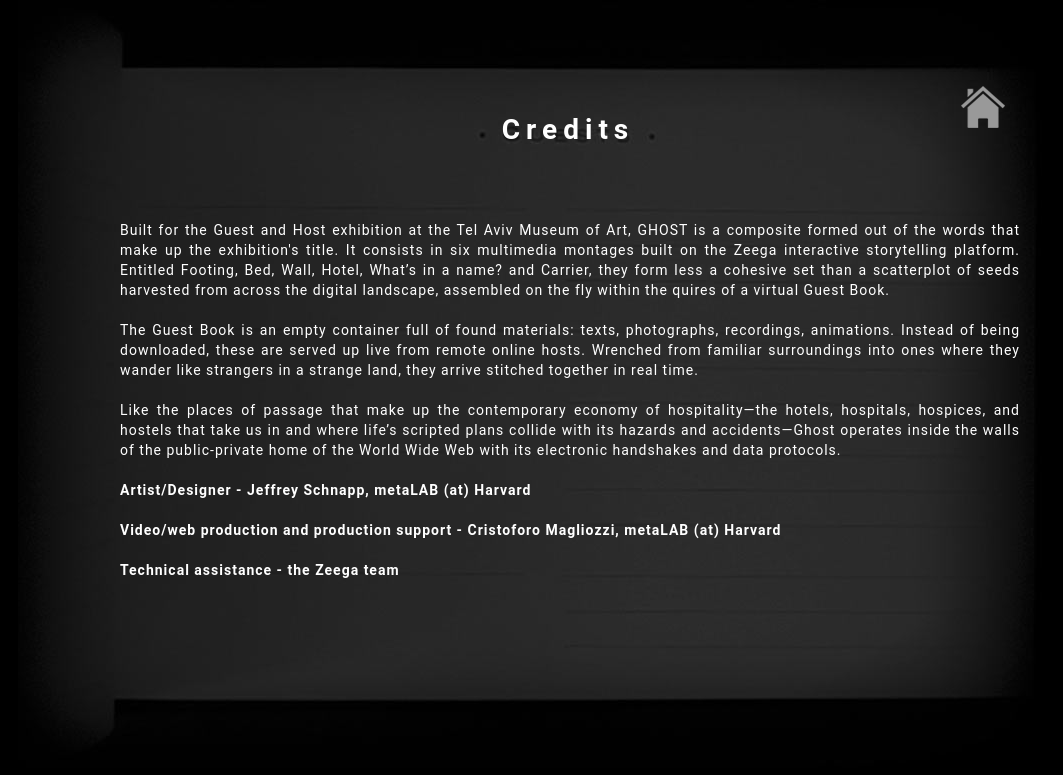
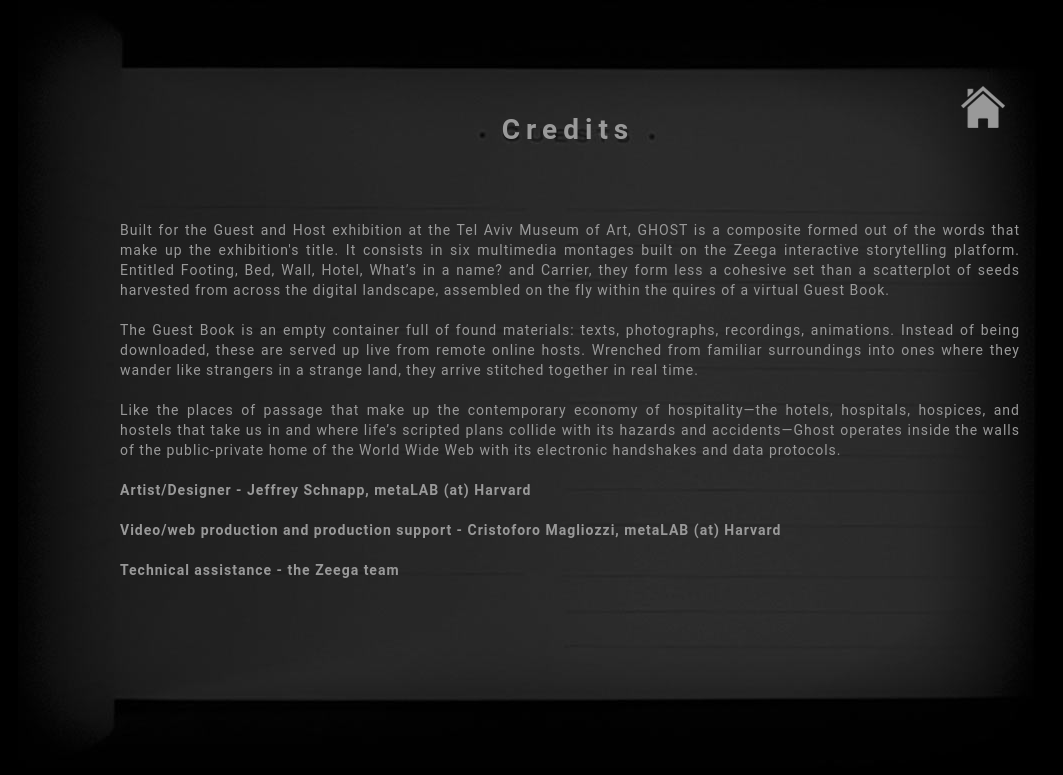
Before and after one commit to izzoilgaM/guest-host, a PHP site: page /credits.php in a window 1280 px wide. Shown: the top 775 px of the page, without its empty margins (110-1173 px from the left). Run offline with PHP 8.4, Linux system fonts and the light colour scheme.

Commit message:
credits color

```diff
--- a/css/main.css
+++ b/css/main.css
@@ -328,7 +328,7 @@ body{
 	margin-top: 120px;
 	margin-left: 76px;
 	opacity: 1;
-	color:white;
+	color:#999;
 	text-align:center;
 	font-family: Roboto, sans-serif;
 	letter-spacing: 6px;
@@ -341,20 +341,20 @@ body{
 	opacity: 1;
 	padding-right:20px;
 	overflow-y: hidden scroll;
-	color:white;
+	color:#999;
 	text-align:justify;
 	font-family: Roboto, sans-serif;
 	letter-spacing: 1px;
 }
 
 #credits a{
-	color:white;
+	color:#999;
 	opacity: 1;
 
 }
 
 #credits a:hover{
-	color: #999;
+	color: white;
 }
 
 #credit_link a{
```
